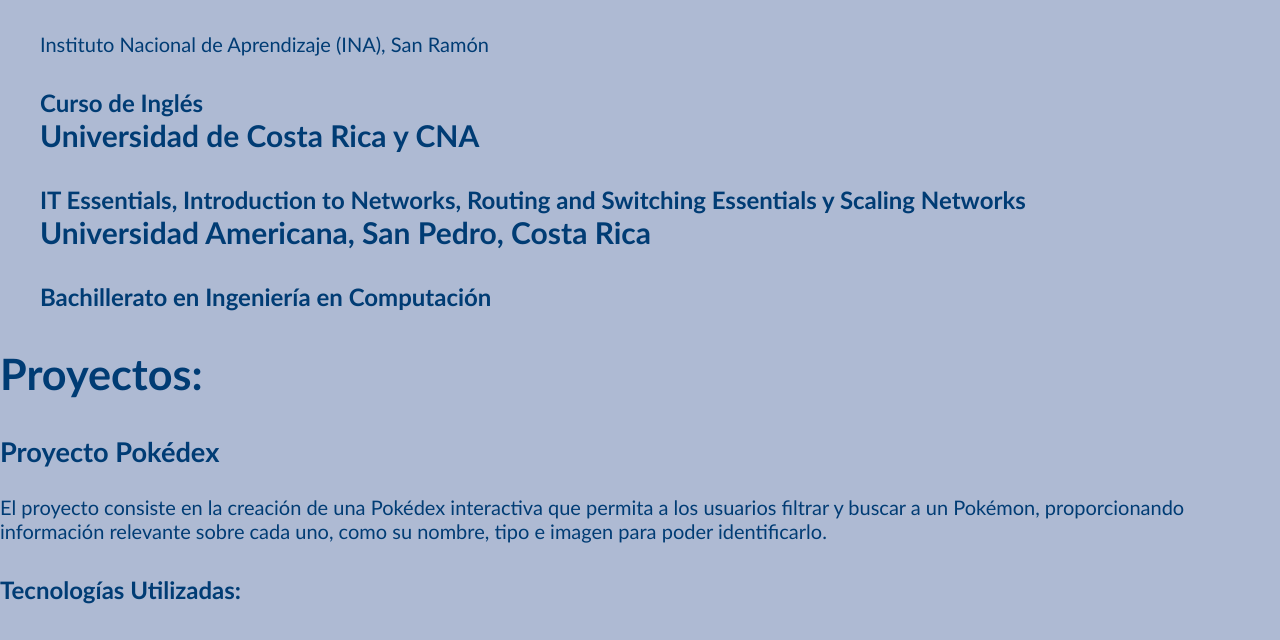
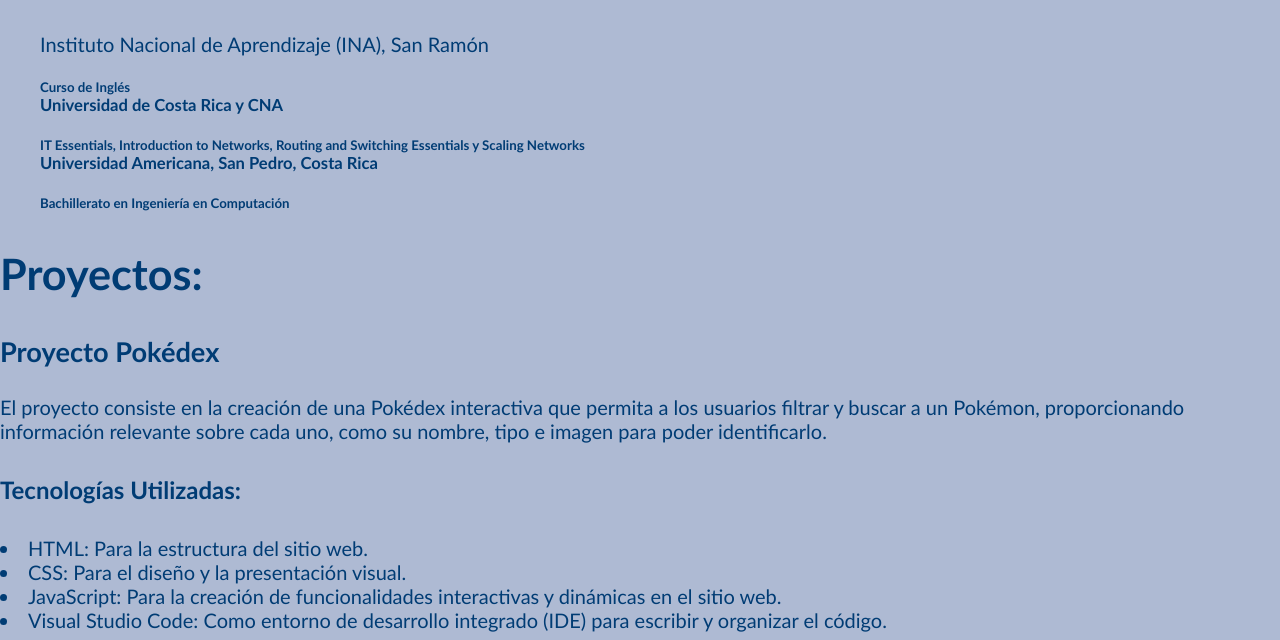
Before and after one commit to AlvaradoAng/Mi-Portafolio, a plain HTML site: page index.html in a window 1280 px wide. Shown: the part 1813-2453 px from the top of the page. Drawn offline with Linux system fonts and the light colour scheme.

Commit message:
Update index.html

```diff
--- a/index.html
+++ b/index.html
@@ -47,11 +47,11 @@
             <h2>Educación:</h2>
             <ul>
                 <li>Instituto Nacional de Aprendizaje (INA), San Ramón</li>
-                <h4>Curso de Inglés</li>
+                <h5>Curso de Inglés</li>
                 <li>Universidad de Costa Rica y CNA</li>
-                <h4>IT Essentials, Introduction to Networks, Routing and Switching Essentials y Scaling Networks</li>
+                <h5>IT Essentials, Introduction to Networks, Routing and Switching Essentials y Scaling Networks</li>
                 <li>Universidad Americana, San Pedro, Costa Rica</li>
-                <h4>Bachillerato en Ingeniería en Computación</li>
+                <h5>Bachillerato en Ingeniería en Computación</li>
             </ul>
         </div>
     </section>
```
